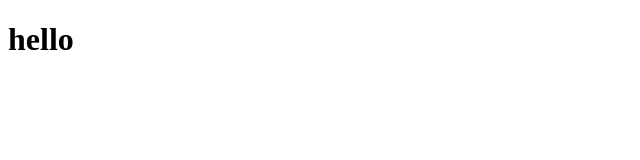
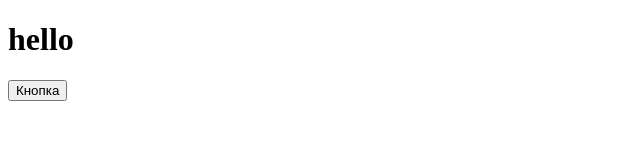
Before and after one commit to Kiroo9/-practice, a plain HTML site: page master/index.html in a window 1280 px wide. Shown: the whole page, without its empty margins (0-640 px from the left). Drawn offline with Linux system fonts and the light colour scheme.

Commit message:
add link to vk

```diff
--- a/master/index.html
+++ b/master/index.html
@@ -9,6 +9,9 @@
 <body>
     <div class="content">
         <h1>hello</h1>
+        <a href="https://vk.com/pohuiproeba1i">
+           <button>Кнопка</button>
+        </a>
     </div>
 </body>
 </html>
```
